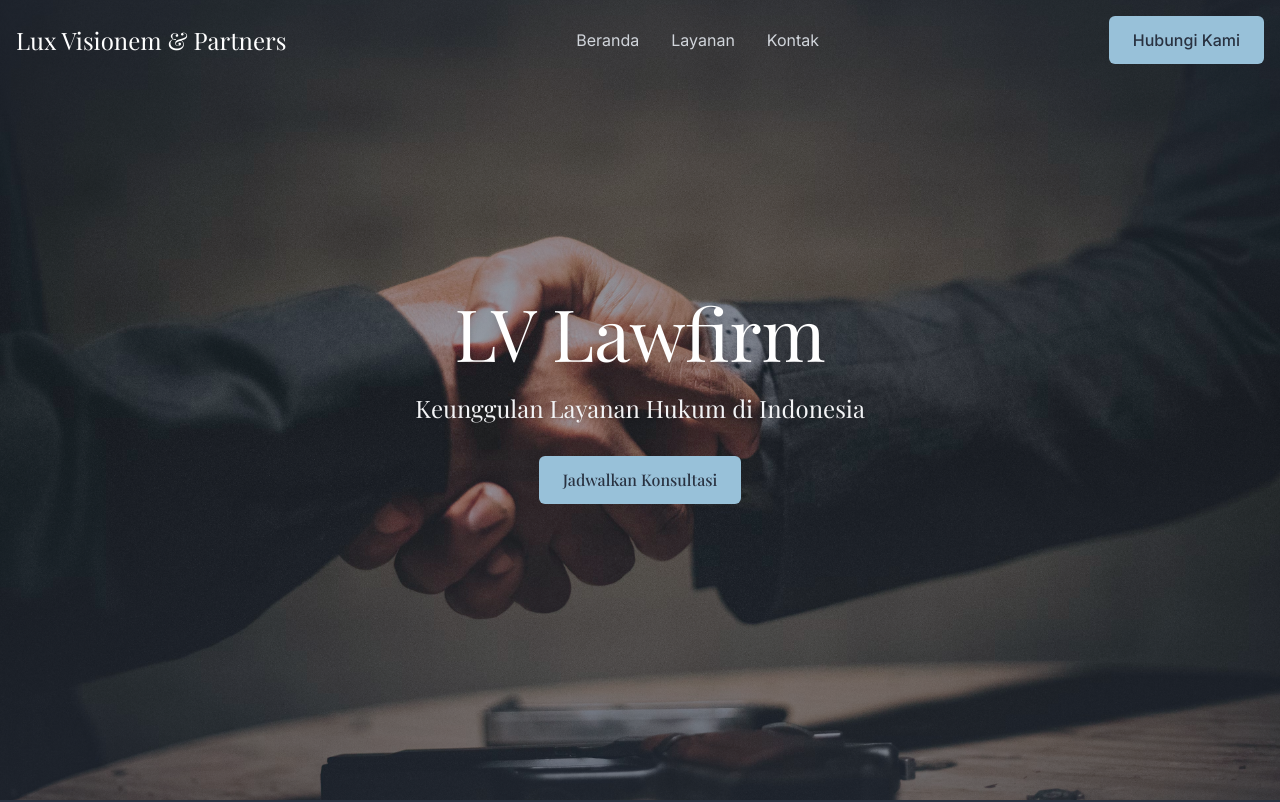
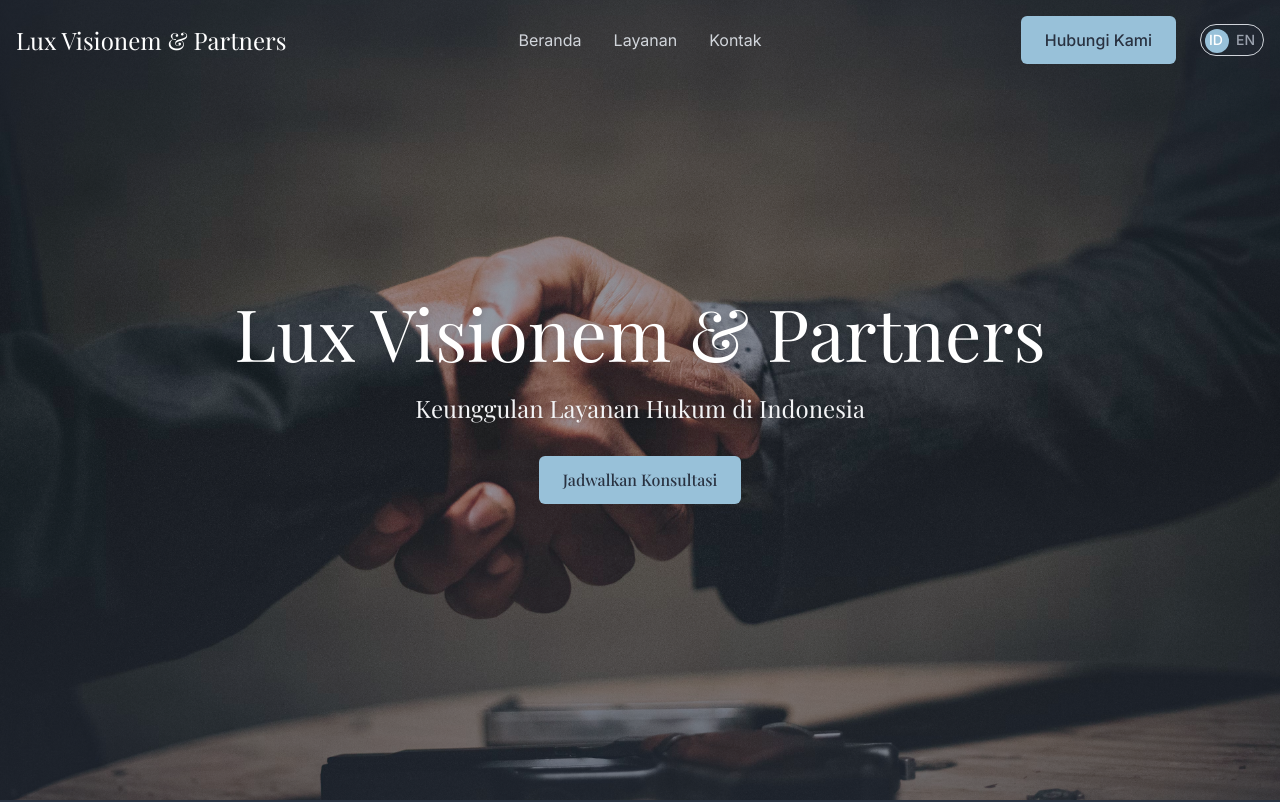
Before and after one commit to edwardpassagi/lv-lawfirm-landing, a Next.js app: page / in a window 1280 px wide. Shown: the top 802 px of the page. Built offline with nearby package versions, Linux system fonts and the light colour scheme; a web font is replaced by a local one.

Commit message:
feat: UI improvements and language system - Added bilingual support, improved service cards, fixed background, added footer and WhatsApp integration

```diff
--- a/src/app/globals.css
+++ b/src/app/globals.css
@@ -4,7 +4,7 @@
 
 @layer base {
   body {
-    @apply text-dark;
+    @apply text-dark min-h-screen;
   }
   h1, h2, h3, h4, h5, h6 {
     @apply font-serif;
--- a/src/app/layout.tsx
+++ b/src/app/layout.tsx
@@ -1,6 +1,7 @@
 import type { Metadata } from 'next'
 import { Inter, Playfair_Display } from 'next/font/google'
 import './globals.css'
+import { LanguageProvider } from '@/context/LanguageContext'
 
 const inter = Inter({
   subsets: ['latin'],
@@ -25,9 +26,11 @@ export default function RootLayout({
   children: React.ReactNode
 }) {
   return (
-    <html lang="en" className={`${inter.variable} ${playfair.variable}`}>
-      <body className="bg-white">
-        {children}
+    <html lang="en" className={`${inter.variable} ${playfair.variable} bg-dark`}>
+      <body>
+        <LanguageProvider>
+          {children}
+        </LanguageProvider>
       </body>
     </html>
   )
--- a/src/app/page.tsx
+++ b/src/app/page.tsx
@@ -4,31 +4,31 @@ import { motion } from 'framer-motion'
 import { ScaleIcon, ShieldCheckIcon, UserGroupIcon, GlobeAsiaAustraliaIcon } from '@heroicons/react/24/outline'
 import Navbar from '@/components/Navbar'
 import Background from '@/components/Background'
+import { useLanguage } from '@/context/LanguageContext'
+import { translations } from '@/translations'
 
 const services = [
   {
-    title: 'Hukum Korporasi',
-    description: 'Panduan ahli dalam hukum bisnis, merger & akuisisi, dan tata kelola perusahaan.',
     icon: ScaleIcon,
+    key: 'corporate',
   },
   {
-    title: 'Litigasi',
-    description: 'Representasi kuat dalam proses pengadilan dan penyelesaian sengketa.',
     icon: ShieldCheckIcon,
+    key: 'litigation',
   },
   {
-    title: 'Hukum Keluarga',
-    description: 'Dukungan penuh untuk masalah keluarga, perceraian, dan kasus hak asuh.',
     icon: UserGroupIcon,
+    key: 'family',
   },
   {
-    title: 'Hukum Internasional',
-    description: 'Keahlian hukum lintas batas untuk operasi bisnis global.',
     icon: GlobeAsiaAustraliaIcon,
+    key: 'international',
   },
-]
+] as const
 
 export default function Home() {
+  const { language } = useLanguage()
+
   return (
     <main className="min-h-screen">
       <Navbar />
@@ -44,7 +44,7 @@ export default function Home() {
               animate={{ opacity: 1, y: 0 }}
               transition={{ duration: 0.8 }}
             >
-              LV Lawfirm
+              {translations.hero[language].title}
             </motion.h1>
             <motion.p
               className="text-xl md:text-2xl mb-8 max-w-2xl mx-auto text-gray-100 drop-shadow font-serif"
@@ -52,7 +52,7 @@ export default function Home() {
               animate={{ opacity: 1, y: 0 }}
               transition={{ duration: 0.8, delay: 0.2 }}
             >
-              Keunggulan Layanan Hukum di Indonesia
+              {translations.hero[language].subtitle}
             </motion.p>
             <motion.button
               className="btn btn-secondary font-serif"
@@ -60,7 +60,7 @@ export default function Home() {
               animate={{ opacity: 1, y: 0 }}
               transition={{ duration: 0.8, delay: 0.4 }}
             >
-              Jadwalkan Konsultasi
+              {translations.hero[language].cta}
             </motion.button>
           </motion.div>
         </div>
@@ -69,20 +69,26 @@ export default function Home() {
       {/* Services Section */}
       <section id="services" className="py-20 bg-dark">
         <div className="container">
-          <h2 className="text-4xl font-serif text-center mb-16 text-white">Layanan Kami</h2>
+          <h2 className="text-4xl font-serif text-center mb-16 text-white">
+            {translations.services[language].title}
+          </h2>
           <div className="grid grid-cols-1 md:grid-cols-2 lg:grid-cols-4 gap-8">
             {services.map((service, index) => (
               <motion.div
-                key={service.title}
-                className="p-6 bg-primary/10 backdrop-blur-sm rounded-lg shadow-lg border border-primary/20"
+                key={service.key}
+                className="p-6 bg-primary-light/15 backdrop-blur-sm rounded-lg shadow-lg border border-primary-light/25"
                 initial={{ opacity: 0, y: 20 }}
                 whileInView={{ opacity: 1, y: 0 }}
                 transition={{ duration: 0.5, delay: index * 0.1 }}
                 viewport={{ once: true }}
               >
                 <service.icon className="w-8 h-8 text-secondary mb-4" />
-                <h3 className="text-xl font-serif mb-2 text-white">{service.title}</h3>
-                <p className="text-gray-300 font-serif">{service.description}</p>
+                <h3 className="text-xl font-serif mb-2 text-white">
+                  {translations.services[language][service.key].title}
+                </h3>
+                <p className="text-gray-300 font-serif">
+                  {translations.services[language][service.key].description}
+                </p>
               </motion.div>
             ))}
           </div>
@@ -100,7 +106,7 @@ export default function Home() {
               transition={{ duration: 0.6 }}
               viewport={{ once: true }}
             >
-              Hubungi Kami
+              {translations.contact[language].title}
             </motion.h2>
             <motion.p
               className="text-lg mb-8 text-gray-200 font-serif"
@@ -109,7 +115,7 @@ export default function Home() {
               transition={{ duration: 0.6, delay: 0.1 }}
               viewport={{ once: true }}
             >
-              Jadwalkan konsultasi dengan tim hukum berpengalaman kami untuk mendiskusikan kasus Anda.
+              {translations.contact[language].description}
             </motion.p>
             <div className="grid grid-cols-1 md:grid-cols-2 gap-6 sm:gap-8">
               <motion.div
@@ -119,12 +125,14 @@ export default function Home() {
                 transition={{ duration: 0.6, delay: 0.2 }}
                 viewport={{ once: true }}
               >
-                <h3 className="text-2xl font-serif mb-4 text-secondary">Kantor Jakarta</h3>
+                <h3 className="text-2xl font-serif mb-4 text-secondary">
+                  {translations.contact[language].office}
+                </h3>
                 <div className="space-y-2">
                   <p className="text-gray-100 font-serif">Jalan Utama 123</p>
                   <p className="text-gray-100 font-serif">Jakarta, Indonesia 12345</p>
                   <p className="text-gray-100 font-serif">Telepon: +62 21 1234 5678</p>
-                  <p className="text-gray-100 font-serif">Email: kontak@lvlawfirm.com</p>
+                  <p className="text-gray-100 font-serif">Email: kontak@lvlaw.id</p>
                 </div>
               </motion.div>
               <motion.div
@@ -134,11 +142,13 @@ export default function Home() {
                 transition={{ duration: 0.6, delay: 0.3 }}
                 viewport={{ once: true }}
               >
-                <h3 className="text-2xl font-serif mb-4 text-secondary">Jam Operasional</h3>
+                <h3 className="text-2xl font-serif mb-4 text-secondary">
+                  {translations.contact[language].hours}
+                </h3>
                 <div className="space-y-2">
-                  <p className="text-gray-100 font-serif">Senin - Jumat</p>
+                  <p className="text-gray-100 font-serif">{translations.contact[language].weekdays}</p>
                   <p className="text-gray-100 font-serif">09:00 - 18:00 WIB</p>
-                  <p className="text-gray-100 font-serif">Sabtu</p>
+                  <p className="text-gray-100 font-serif">{translations.contact[language].saturday}</p>
                   <p className="text-gray-100 font-serif">09:00 - 13:00 WIB</p>
                 </div>
               </motion.div>
@@ -146,6 +156,15 @@ export default function Home() {
           </div>
         </div>
       </section>
+
+      {/* Copyright Footer */}
+      <footer className="py-6 bg-dark text-center">
+        <div className="container">
+          <p className="text-gray-400 text-sm font-serif">
+            {translations.footer[language].copyright}
+          </p>
+        </div>
+      </footer>
     </main>
   )
 }
--- a/src/components/Navbar.tsx
+++ b/src/components/Navbar.tsx
@@ -3,16 +3,20 @@
 import { useState, useEffect } from 'react'
 import { motion } from 'framer-motion'
 import { Bars3Icon, XMarkIcon } from '@heroicons/react/24/outline'
+import { useLanguage, type Language } from '@/context/LanguageContext'
+import { translations } from '@/translations'
 
-const navItems = [
-  { name: 'Beranda', href: '#home' },
-  { name: 'Layanan', href: '#services' },
-  { name: 'Kontak', href: '#contact' },
+const getNavItems = (language: Language) => [
+  { name: translations.nav[language].home, href: '#home' },
+  { name: translations.nav[language].services, href: '#services' },
+  { name: translations.nav[language].contact, href: '#contact' },
 ]
 
 export default function Navbar() {
   const [isScrolled, setIsScrolled] = useState(false)
   const [isMobileMenuOpen, setIsMobileMenuOpen] = useState(false)
+  const { language, setLanguage } = useLanguage()
+  const navItems = getNavItems(language)
 
   useEffect(() => {
     const handleScroll = () => {
@@ -29,6 +33,46 @@ export default function Navbar() {
     })
   }
 
+  const toggleLanguage = () => {
+    setLanguage(language === 'id' ? 'en' : 'id')
+  }
+
+  const LanguageToggle = () => (
+    <motion.button
+      onClick={toggleLanguage}
+      className="relative w-16 h-8 rounded-full bg-dark/20 border border-gray-300 hover:border-white transition-colors duration-200 group"
+      aria-label="Toggle language"
+      whileHover={{ scale: 1.05 }}
+      whileTap={{ scale: 0.95 }}
+    >
+      <motion.div
+        className="absolute inset-1 flex"
+        animate={{ justifyContent: language === 'id' ? 'flex-start' : 'flex-end' }}
+        transition={{ type: "spring", stiffness: 300, damping: 20 }}
+      >
+        <motion.div
+          className="w-6 h-6 bg-secondary rounded-full"
+          whileHover={{ scale: 1.1 }}
+          layout
+        />
+      </motion.div>
+      <div className="absolute inset-0 flex justify-between items-center px-2 text-sm text-gray-300 font-medium pointer-events-none">
+        <motion.span
+          animate={{ color: language === 'id' ? '#ffffff' : '#9CA3AF' }}
+          transition={{ duration: 0.2 }}
+        >
+          ID
+        </motion.span>
+        <motion.span
+          animate={{ color: language === 'en' ? '#ffffff' : '#9CA3AF' }}
+          transition={{ duration: 0.2 }}
+        >
+          EN
+        </motion.span>
+      </div>
+    </motion.button>
+  )
+
   return (
     <motion.nav
       className={`fixed w-full z-50 transition-all duration-300 ${
@@ -39,14 +83,16 @@ export default function Navbar() {
       transition={{ duration: 0.5 }}
     >
       <div className="container mx-auto px-4">
-        <div className="flex items-center justify-between h-20">
-          {/* Logo */}
+        <div className="flex items-center h-20">
+          {/* Logo - Fixed width column */}
+          <div className="w-[280px]">
             <a href="#home" className="text-white font-serif text-lg md:text-xl lg:text-2xl whitespace-nowrap">
               Lux Visionem & Partners
             </a>
+          </div>
 
-          {/* Desktop Navigation */}
-          <div className="hidden lg:flex items-center justify-center flex-1 px-8">
+          {/* Desktop Navigation - Centered */}
+          <div className="hidden lg:flex flex-1 items-center justify-center">
             <div className="flex items-center space-x-8">
               {navItems.map((item) => (
                 <a
@@ -64,14 +110,19 @@ export default function Navbar() {
             </div>
           </div>
 
-          {/* Contact Button (Desktop) */}
-          <button className="btn btn-secondary hidden lg:block whitespace-nowrap">
-            Hubungi Kami
+          {/* Desktop Actions - Fixed width column */}
+          <div className="hidden lg:flex items-center justify-end w-[280px]">
+            <button className="btn btn-secondary whitespace-nowrap min-w-[120px] mr-6">
+              {translations.nav[language].contactUs}
             </button>
+            <LanguageToggle />
+          </div>
 
-          {/* Mobile Menu Button */}
+          {/* Mobile Menu Button and Language Toggle */}
+          <div className="lg:hidden flex items-center ml-auto space-x-3">
+            <LanguageToggle />
             <button
-            className="lg:hidden text-white p-2"
+              className="text-white p-2"
               onClick={() => setIsMobileMenuOpen(!isMobileMenuOpen)}
             >
               {isMobileMenuOpen ? (
@@ -80,6 +131,7 @@ export default function Navbar() {
                 <Bars3Icon className="h-6 w-6" />
               )}
             </button>
+          </div>
         </div>
 
         {/* Mobile Menu */}
@@ -105,7 +157,7 @@ export default function Navbar() {
                 </a>
               ))}
               <button className="w-full mt-2 btn btn-secondary">
-                Hubungi Kami
+                {translations.nav[language].contactUs}
               </button>
             </div>
           </motion.div>
--- /dev/null
+++ b/src/context/LanguageContext.tsx
@@ -0,0 +1,30 @@
+'use client'
+
+import { createContext, useContext, useState, ReactNode } from 'react'
+
+export type Language = 'id' | 'en'
+
+interface LanguageContextType {
+  language: Language
+  setLanguage: (lang: Language) => void
+}
+
+const LanguageContext = createContext<LanguageContextType | undefined>(undefined)
+
+export function LanguageProvider({ children }: { children: ReactNode }) {
+  const [language, setLanguage] = useState<Language>('id')
+
+  return (
+    <LanguageContext.Provider value={{ language, setLanguage }}>
+      {children}
+    </LanguageContext.Provider>
+  )
+}
+
+export function useLanguage(): LanguageContextType {
+  const context = useContext(LanguageContext)
+  if (context === undefined) {
+    throw new Error('useLanguage must be used within a LanguageProvider')
+  }
+  return context
+}
--- /dev/null
+++ b/src/translations/index.ts
@@ -0,0 +1,146 @@
+import { Language } from '@/context/LanguageContext'
+
+type TranslationSection<T> = {
+  [K in Language]: T
+}
+
+interface NavTranslations {
+  home: string
+  services: string
+  contact: string
+  contactUs: string
+  language: string
+}
+
+interface HeroTranslations {
+  title: string
+  subtitle: string
+  cta: string
+}
+
+interface ServiceTranslations {
+  title: string
+  description: string
+}
+
+interface ServicesTranslations {
+  title: string
+  corporate: ServiceTranslations
+  litigation: ServiceTranslations
+  family: ServiceTranslations
+  international: ServiceTranslations
+}
+
+interface ContactTranslations {
+  title: string
+  description: string
+  office: string
+  hours: string
+  weekdays: string
+  saturday: string
+}
+
+interface FooterTranslations {
+  copyright: string
+}
+
+export const translations = {
+  nav: {
+    id: {
+      home: 'Beranda',
+      services: 'Layanan',
+      contact: 'Kontak',
+      contactUs: 'Hubungi Kami',
+      language: 'EN'
+    },
+    en: {
+      home: 'Home',
+      services: 'Services',
+      contact: 'Contact',
+      contactUs: 'Contact Us',
+      language: 'ID'
+    }
+  } as TranslationSection<NavTranslations>,
+
+  hero: {
+    id: {
+      title: 'Lux Visionem & Partners',
+      subtitle: 'Keunggulan Layanan Hukum di Indonesia',
+      cta: 'Jadwalkan Konsultasi'
+    },
+    en: {
+      title: 'Lux Visionem & Partners',
+      subtitle: 'Legal Excellence in Indonesia',
+      cta: 'Schedule Consultation'
+    }
+  } as TranslationSection<HeroTranslations>,
+
+  services: {
+    id: {
+      title: 'Layanan Kami',
+      corporate: {
+        title: 'Hukum Korporasi',
+        description: 'Panduan ahli dalam hukum bisnis, merger & akuisisi, dan tata kelola perusahaan.'
+      },
+      litigation: {
+        title: 'Litigasi',
+        description: 'Representasi kuat dalam proses pengadilan dan penyelesaian sengketa.'
+      },
+      family: {
+        title: 'Hukum Keluarga',
+        description: 'Dukungan penuh untuk masalah keluarga, perceraian, dan kasus hak asuh.'
+      },
+      international: {
+        title: 'Hukum Internasional',
+        description: 'Keahlian hukum lintas batas untuk operasi bisnis global.'
+      }
+    },
+    en: {
+      title: 'Our Services',
+      corporate: {
+        title: 'Corporate Law',
+        description: 'Expert guidance in business law, mergers & acquisitions, and corporate governance.'
+      },
+      litigation: {
+        title: 'Litigation',
+        description: 'Strong representation in court proceedings and dispute resolution.'
+      },
+      family: {
+        title: 'Family Law',
+        description: 'Full support for family matters, divorce, and custody cases.'
+      },
+      international: {
+        title: 'International Law',
+        description: 'Cross-border legal expertise for global business operations.'
+      }
+    }
+  } as TranslationSection<ServicesTranslations>,
+
+  contact: {
+    id: {
+      title: 'Hubungi Kami',
+      description: 'Jadwalkan konsultasi dengan tim hukum berpengalaman kami untuk mendiskusikan kasus Anda.',
+      office: 'Kantor Jakarta',
+      hours: 'Jam Operasional',
+      weekdays: 'Senin - Jumat',
+      saturday: 'Sabtu'
+    },
+    en: {
+      title: 'Contact Us',
+      description: 'Schedule a consultation with our experienced legal team to discuss your case.',
+      office: 'Jakarta Office',
+      hours: 'Operating Hours',
+      weekdays: 'Monday - Friday',
+      saturday: 'Saturday'
+    }
+  } as TranslationSection<ContactTranslations>,
+
+  footer: {
+    id: {
+      copyright: '© 2025 Lux Visionem & Partners. Hak cipta dilindungi undang-undang.'
+    },
+    en: {
+      copyright: '© 2025 Lux Visionem & Partners. All rights reserved.'
+    }
+  } as TranslationSection<FooterTranslations>
+}
```
Lines whose indentation alone changed are shown as unchanged.
